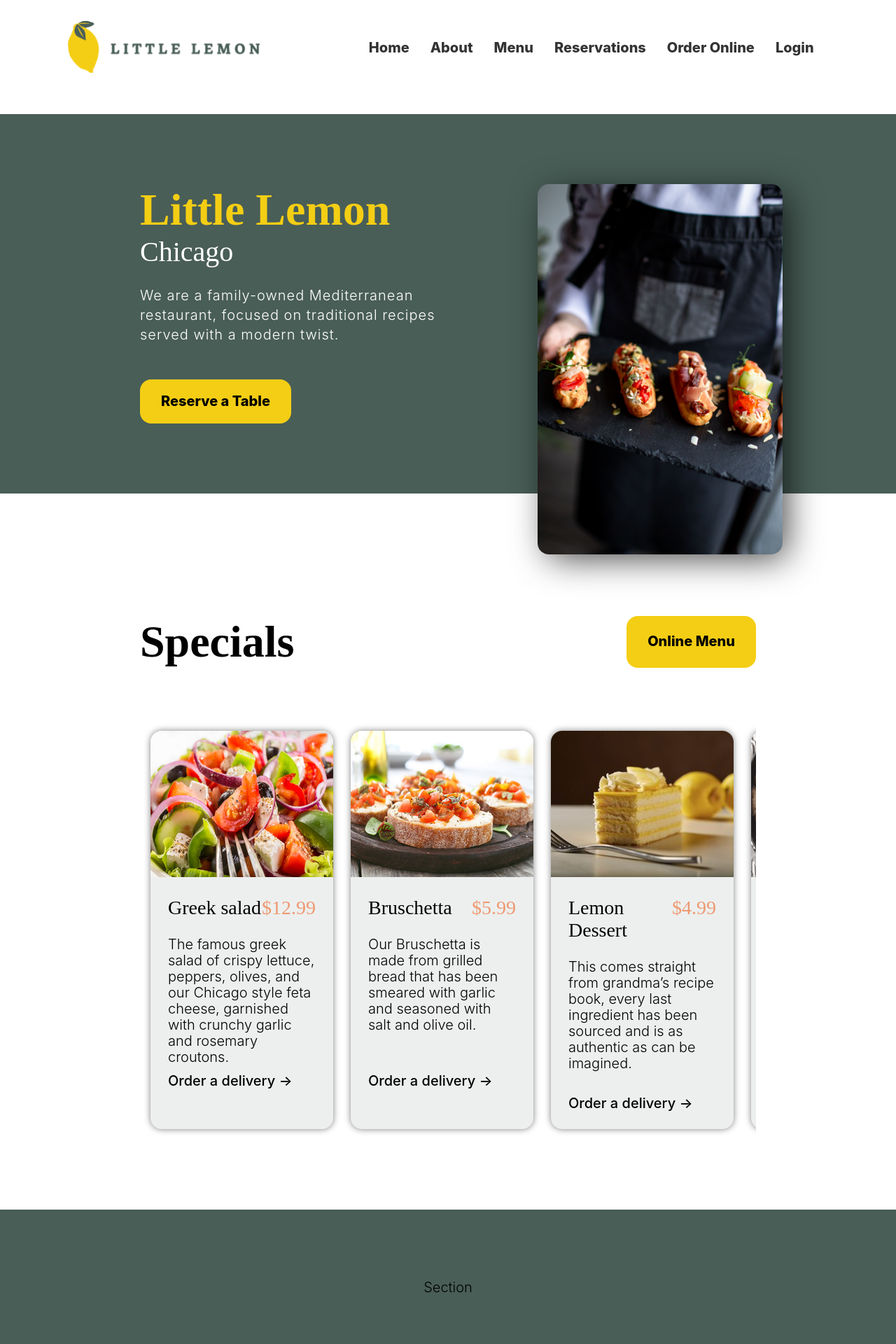
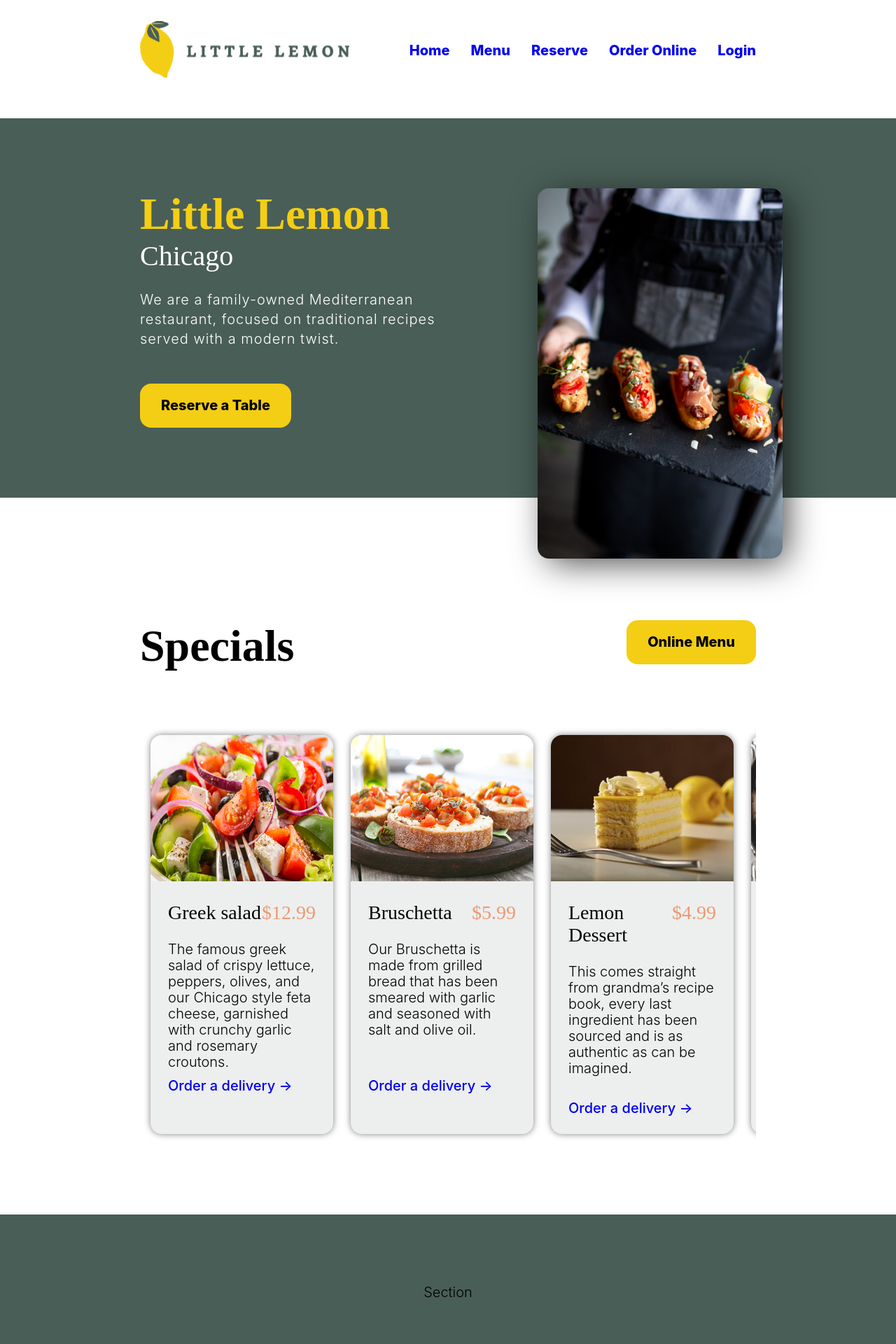
Before and after one commit to Sapphiris/little-lemon, a React (Create React App) app: page / in a window 1280 px wide. Shown: the top 1920 px of the page at 70% size. Built offline with nearby package versions, Linux system fonts and the light colour scheme; a web font is replaced by a local one.

Commit message:
added routes

```diff
--- a/package.json
+++ b/package.json
@@ -9,7 +9,7 @@
     "normalize.css": "^8.0.1",
     "react": "^18.2.0",
     "react-dom": "^18.2.0",
-    "react-router-dom": "^6.14.2",
+    "react-router-dom": "^6.15.0",
     "react-scripts": "5.0.1",
     "web-vitals": "^2.1.4"
   },
--- a/src/App.css
+++ b/src/App.css
@@ -19,7 +19,9 @@
 @media screen and (min-width: 1024px) {
     .header-nav-container {
         display: flex;
-        justify-content: space-around;
+        justify-content: space-between;
         align-items: center;
+        padding: 30px 200px 30px 200px;
+        gap: 50px;
     }
 }
--- a/src/App.js
+++ b/src/App.js
@@ -1,5 +1,7 @@
 import React from 'react';
 import './App.css';
+import { Routes, Route } from 'react-router-dom';
+
 import Header from './Header/Header.js';
 import Nav from './Nav/Nav.js';
 import Main from './Main/Main.js';
@@ -12,7 +14,9 @@ function App() {
         <Header />
         <Nav />
       </div>
-      <Main />
+      <Routes>
+        <Route path='/' element={<Main />} />
+      </Routes>
       <Footer />
     </div>
   );
--- a/src/Header/Header.css
+++ b/src/Header/Header.css
@@ -6,7 +6,7 @@
 
 @media screen and (min-width: 1024px) {
     .LemonLogo {
-        width: 275px;
+        width: 300px;
         height: auto;
         margin-bottom: 0;
     }
--- a/src/Header/Header.js
+++ b/src/Header/Header.js
@@ -1,11 +1,12 @@
 import React from 'react';
 import './Header.css';
+import { Link } from 'react-router-dom';
 import {ReactComponent as LemonLogo} from "../images/Logo.svg"
 
 const Header = () => {
     return (
         <header className="header">
-            <LemonLogo className='LemonLogo'/>
+            <Link to="/"><LemonLogo className='LemonLogo'/></Link>
         </header>
     )
 }
--- a/src/Main/Main.js
+++ b/src/Main/Main.js
@@ -1,5 +1,6 @@
 import React from 'react';
 import './Main.css';
+
 import Intro from './Intro/Intro.js';
 import Specials from './Specials/Specials.js';
 import Testimonials from './Testimonials/Testimonials.js';
--- a/src/Main/Specials/Specials.js
+++ b/src/Main/Specials/Specials.js
@@ -1,5 +1,7 @@
 import React from 'react';
 import './Specials.css';
+import { Link } from 'react-router-dom';
+
 import salad from '../../images/salad.jpg'
 import bruschetta from '../../images/bruchetta.jpg'
 import cake from '../../images/cake.jpg'
@@ -11,7 +13,7 @@ const Specials = () => {
         <section className='specials'>
             <div className='specials-heading'>
                 <h1>Specials</h1>
-                <button>Online Menu</button>
+                <Link to="/"><button>Online Menu</button></Link>
             </div>
             <div className='specials-cards'>
                 <article className='food-cards'>
@@ -22,7 +24,7 @@ const Specials = () => {
                             <h3 className='food-price'>$12.99</h3>
                         </div>
                         <p className='food-description-text'>The famous greek salad of crispy lettuce, peppers, olives, and our Chicago style feta cheese, garnished with crunchy garlic and rosemary croutons.</p>
-                        <p className='order-delivery'>Order a delivery →</p>
+                        <Link to="/"><Link to="/"><p className='order-delivery'>Order a delivery →</p></Link></Link>
                     </div>
                 </article>
                 <article className='food-cards'>
@@ -33,7 +35,7 @@ const Specials = () => {
                             <h3 className='food-price'>$5.99</h3>
                         </div>
                         <p className='food-description-text'>Our Bruschetta is made from grilled bread that has been smeared with garlic and seasoned with salt and olive oil.</p>
-                        <p className='order-delivery'>Order a delivery →</p>
+                        <Link to="/"><p className='order-delivery'>Order a delivery →</p></Link>
                     </div>
                 </article>
                 <article className='food-cards'>
@@ -44,7 +46,7 @@ const Specials = () => {
                             <h3 className='food-price'>$4.99</h3>
                         </div>
                         <p className='food-description-text'>This comes straight from grandma’s recipe book, every last ingredient has been sourced and is as authentic as can be imagined.</p>
-                        <p className='order-delivery'>Order a delivery →</p>
+                        <Link to="/"><p className='order-delivery'>Order a delivery →</p></Link>
                     </div>
                 </article>
                 <article className='food-cards'>
@@ -55,7 +57,7 @@ const Specials = () => {
                             <h3 className='food-price'>$14.99</h3>
                         </div>
                         <p className='food-description-text'>With bold sun-kissed flavours, this classic Chicken Provençal is an uncomplicated recipe reminiscing of warm summers in the South of France.</p>
-                        <p className='order-delivery'>Order a delivery →</p>
+                        <Link to="/"><p className='order-delivery'>Order a delivery →</p></Link>
                     </div>
                 </article>
                 <article className='food-cards'>
@@ -66,7 +68,7 @@ const Specials = () => {
                             <h3 className='food-price'>$13.99</h3>
                         </div>
                         <p className='food-description-text'>This Portugese fish stew is a traditional stew consisting of a wide variety of fish and potatoes, along with other ingredients.</p>
-                        <p className='order-delivery'>Order a delivery →</p>
+                        <Link to="/"><p className='order-delivery'>Order a delivery →</p></Link>
                     </div>
                 </article>
             </div>
--- a/src/Nav/Nav.css
+++ b/src/Nav/Nav.css
@@ -11,7 +11,6 @@
     gap: 30px;
     flex-wrap: wrap;
     justify-content: center;
-    padding: 0 20px 0 20px;
 }
 
 @media screen and (min-width: 1024px) {
--- a/src/Nav/Nav.js
+++ b/src/Nav/Nav.js
@@ -1,16 +1,16 @@
 import React from 'react';
 import './Nav.css';
+import { Link } from 'react-router-dom';
 
 const Nav = () => {
     return (
         <nav className="nav">
             <ul>
-                <li><a>Home</a></li>
-                <li><a>About</a></li>
-                <li><a>Menu</a></li>
-                <li><a>Reservations</a></li>
-                <li><a>Order Online</a></li>
-                <li><a>Login</a></li>
+                <li><Link to="/">Home</Link></li>
+                <li><Link to="/">Menu</Link></li>
+                <li><Link to="/">Reserve</Link></li>
+                <li><Link to="/">Order Online</Link></li>
+                <li><Link to="/">Login</Link></li>
             </ul>
         </nav>
     )
--- a/src/index.css
+++ b/src/index.css
@@ -37,6 +37,10 @@ h3 {
   font-weight: 500;
 }
 
+a:visited {
+  color: black;
+}
+
 p {
   font-size: 16px;
   font-weight: 300;
@@ -48,6 +52,7 @@ button {
   border-radius: 16px;
   background-color: #F4CE14;
   padding: 15px 25px 15px 25px;
+  cursor: pointer;
 }
 
 img {
```
Also changed, not shown: 1 other file (tests, documents, lock files or other folders).
